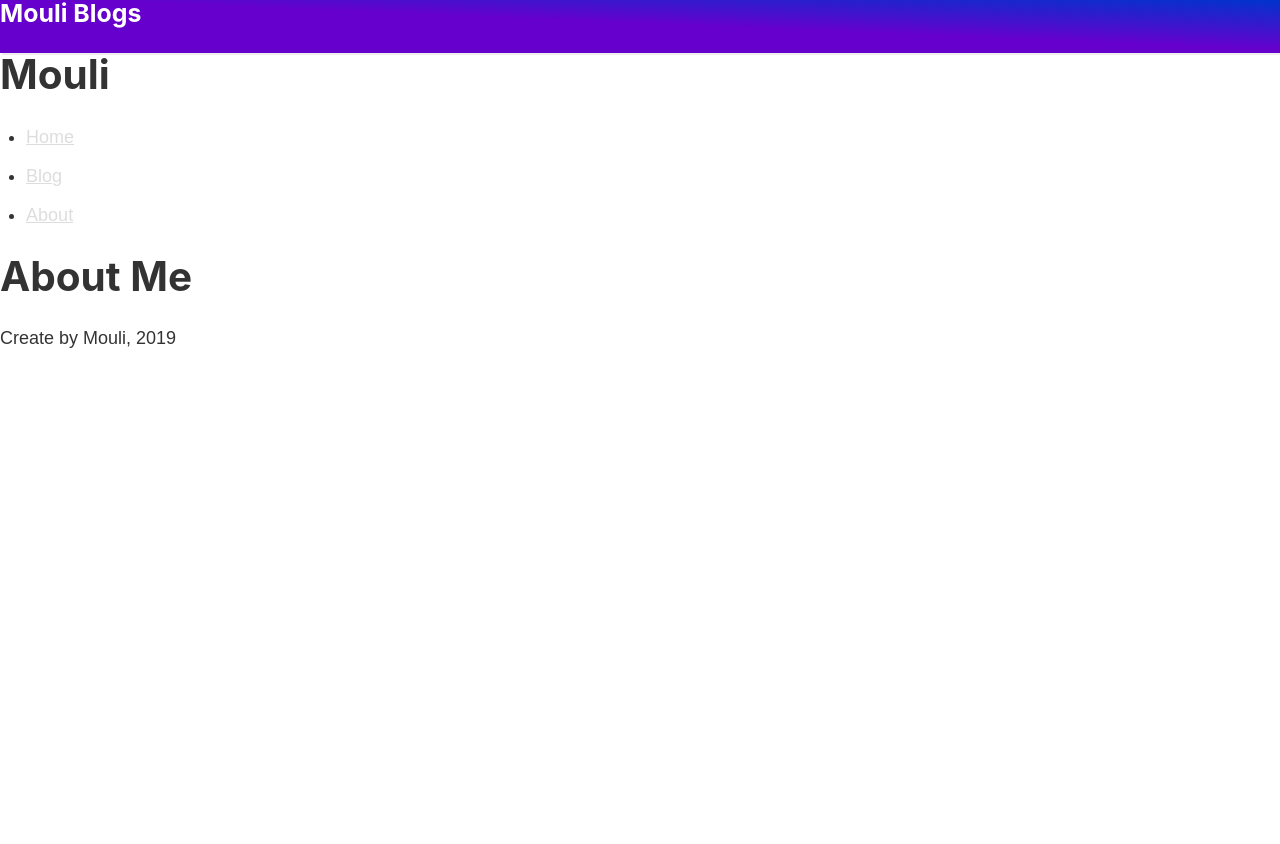
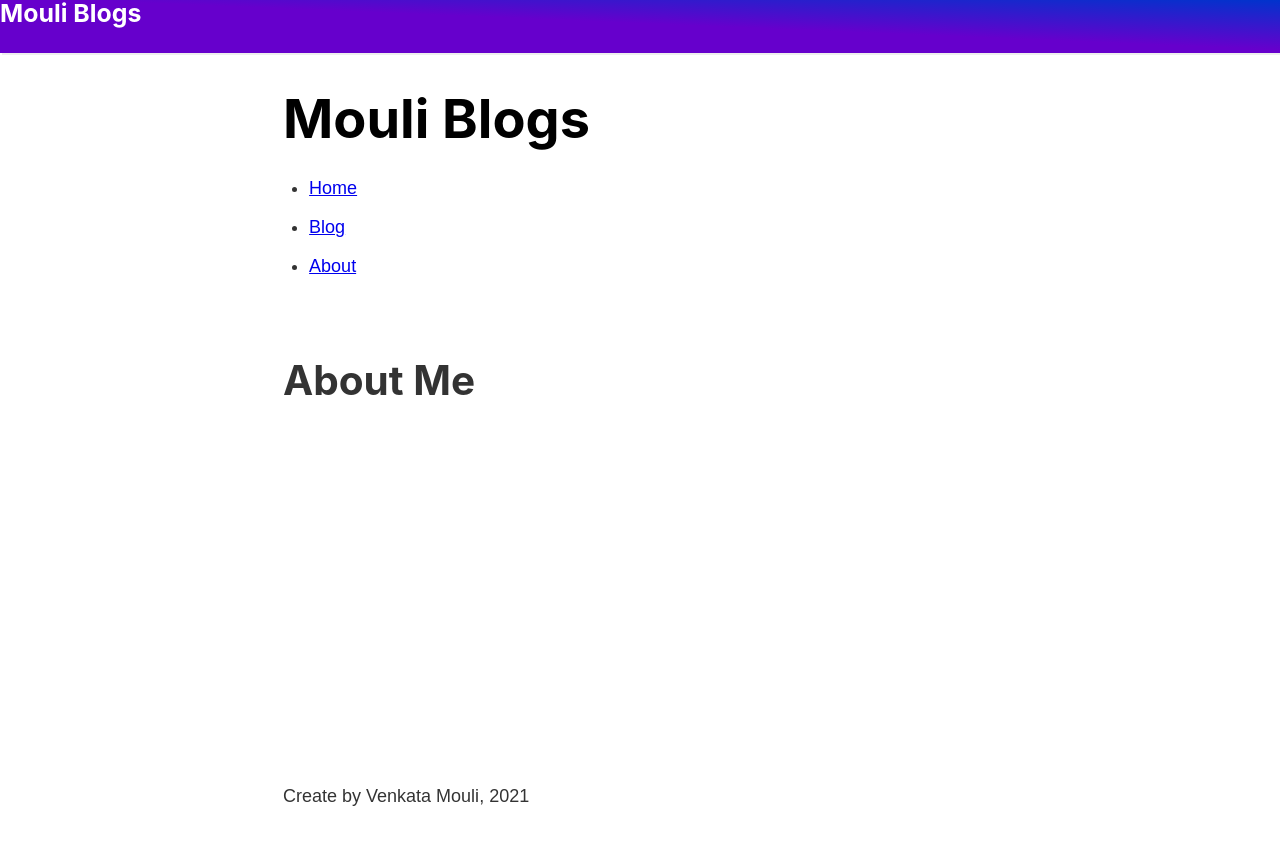
Before and after one commit to mouli3029/gatsby-blog, a Gatsby site: page /about in a window 1280 px wide. Before the commit the page ends 800 px from the top, so only its background shows below. Built offline with nearby package versions, Linux system fonts and the light colour scheme; Gatsby itself is replaced by a stand-in of ours; a web font is replaced by a local one.

Commit message:
Getting dynamic data

```diff
--- a/gatsby-config.js
+++ b/gatsby-config.js
@@ -6,7 +6,10 @@
 
 module.exports = {
   /* Your site config here */
-
+  siteMetadata :{
+    title : "Mouli Blogs",
+    author : "Venkata Mouli"
+  },
   plugins: [
     'gatsby-plugin-sass'
   ],
--- a/src/components/footer/Footer.js
+++ b/src/components/footer/Footer.js
@@ -1,9 +1,19 @@
 import React from "react"
+import {graphql,useStaticQuery} from 'gatsby'
 
 const Footer = ()=>{
+    const data = useStaticQuery(graphql`
+      query{
+          site{
+              siteMetadata{
+                  author
+              }
+          }
+      }
+    `)
     return (
         <footer>
-            <p> Create by Mouli, 2019</p>
+            <p> Create by {data.site.siteMetadata.author}, 2021</p>
         </footer>
     )
 }
--- a/src/components/header/Header.js
+++ b/src/components/header/Header.js
@@ -1,20 +1,35 @@
 import React from 'react'
-import {Link} from "gatsby"
+import {Link ,graphql,useStaticQuery} from "gatsby"
 import headerStyles from './header.module.scss'
 const Header =() => {
+    const data = useStaticQuery(graphql`
+      query{
+          site{
+              siteMetadata{
+                  title
+              }
+          }
+      }
+
+    `)
+
     return (
-        <header>
-            <h1>Mouli</h1>
+        <header className={headerStyles.header}>
+            <h1>
+                <Link className={headerStyles.title} to="/">
+                  {data.site.siteMetadata.title}
+                </Link>
+            </h1>
             <nav>
-                <ul>
+                <ul className={headerStyles.navList}>
                     <li>
-                        <Link className={headerStyles.link} to='/'>Home</Link>
+                        <Link className={headerStyles.navItem} activeClassName={headerStyles.activeNavItem} to='/'>Home</Link>
                     </li>
                     <li>
-                        <Link className={headerStyles.link} to='/blog'>Blog</Link>
+                        <Link className={headerStyles.navItem} activeClassName={headerStyles.activeNavItem}  to='/blog'>Blog</Link>
                     </li>
                     <li>
-                        <Link className={headerStyles.link} to='/about'>About</Link>
+                        <Link className={headerStyles.navItem} activeClassName={headerStyles.activeNavItem}  to='/about'>About</Link>
                     </li>
                 </ul>
             </nav>
--- a/src/components/header/header.module.scss
+++ b/src/components/header/header.module.scss
@@ -1,3 +1,27 @@
-.link{
-    color : #dddddd;
+.header{
+    padding: 1rem 0 3rem;
+
 }
+.title{
+    color: #000000;
+    font-size: 3rem;
+    text-decoration: none;
+}
+.nav-list{
+    display: flex;
+    list-style-type: none;
+    margin: 0;
+}
+.nav-item{
+    color: #999999;
+    font-size: .9rem;
+    margin-right: 1.3rem;
+    text-decoration: none;
+}
+.nav-item:hover{
+    color: #666666;
+}
+
+.active-nav-item{
+    color: #333333;
+}
--- a/src/components/layout.js
+++ b/src/components/layout.js
@@ -5,15 +5,20 @@
 import Navbar from './nav/Navbar';
 
 import '../styles/index.scss'
+import layoutStyles from './layout.module.scss'
 const Layout= (props) => {
     return (
         <div>
-            <Navbar/>
-            <Header/>
-            {props.children}
+        <Navbar/>
+        <div className={layoutStyles.container}>
+            <div className={layoutStyles.content}>
+                <Header/>
+                {props.children}
+            </div>
+
             <Footer/>
+        </div>
         </div>
     )
 }
-
 export default Layout
--- /dev/null
+++ b/src/components/layout.module.scss
@@ -0,0 +1,11 @@
+.container {
+    margin: 0 auto;
+    max-width: 750px;
+    padding: 1rem;
+    display: flex;
+    flex-direction: column;
+    min-height: 100vh;
+}
+.content{
+    flex-grow: 1;
+}
```
